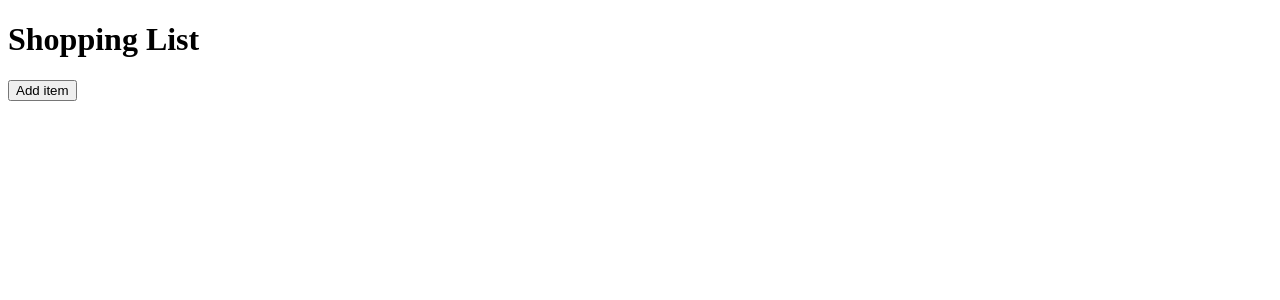
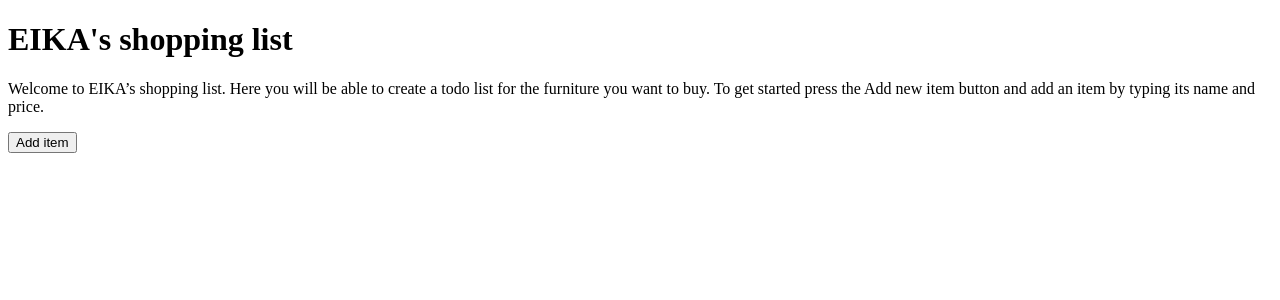
Before and after one commit to rayya89/todo-unitTest, a React (Create React App) app: page / in a window 1280 px wide. Shown: the top 300 px of the page. Built offline with nearby package versions, Linux system fonts and the light colour scheme.

Commit message:
add taskItem.jsx and two screens

```diff
--- a/package.json
+++ b/package.json
@@ -10,6 +10,9 @@
     "react-dom": "^18.0.0",
     "react-scripts": "5.0.0",
     "web-vitals": "^2.1.4"
+  },
+  "jest": {
+    "resetMocks": false
   },
   "scripts": {
     "start": "react-scripts start",
--- a/src/App.jsx
+++ b/src/App.jsx
@@ -3,24 +3,23 @@ import { useState } from "react";
 
 // Project files
 import ModalForm from "./components/ModalForm";
+import ShoppingScreen from "./screens/ShoppingScreen";
+import WelcomeScreen from "./screens/WelcomeScreen";
 
 export default function App() {
   // Local state
   const [list, setList] = useState([]);
   const [showModal, setShowModal] = useState(false);
 
-  // Component
-  const Items = list.map((item) => (
-    <li key={item.id}>
-      {item.name}, {item.price}:-
-    </li>
-  ));
+//Methods
+function openModal() {
+  setShowModal(true);
+}
 
   return (
     <div className="App">
-      <h1>Shopping List</h1>
-      <ul>{Items}</ul>
-      <button onClick={() => setShowModal(true)}>Add item</button>
+      {list.length === 0 && <WelcomeScreen openModal={openModal}/>}
+      {list.length >0 && <ShoppingScreen listState={[list,setList]} openModal={openModal}/>}
       <ModalForm
         listState={[list, setList]}
         modalState={[showModal, setShowModal]}
--- a/src/components/ModalForm.jsx
+++ b/src/components/ModalForm.jsx
@@ -22,8 +22,7 @@ export default function ModalForm({ listState, modalState }) {
       id: list.length,
       name: name,
       price: price,
-      completed: false,
-      imageURL: "",
+      completed: false
     };
 
     setList([...list, newItem]);
--- /dev/null
+++ b/src/components/TaskItem.jsx
@@ -0,0 +1,12 @@
+export default function TaskItem({ item, onCheck }) {
+    const { id, name, price, completed } = item;
+
+    return (
+      <li>
+        <input type="checkbox"checked={completed}
+          onChange={() => onCheck(id)}
+        />
+        {name}, {price}:-
+      </li>
+    );
+  }
--- /dev/null
+++ b/src/screens/ShoppingScreen.jsx
@@ -0,0 +1,28 @@
+import TaskItem from "../components/TaskItem";
+
+export default function ShoppingScreen({ listState, openModal }) {
+    const [list, setList] = listState;
+
+    // Methods
+  function onCheck(id) {
+    const clonedList = [...list];
+    const index = clonedList.findIndex((item) => item.id === id);
+    const editedItem = clonedList[index];
+
+    editedItem.completed = !editedItem.completed;
+    setList(clonedList);
+  }
+
+  // Component
+  const TasksItems = list.map((item) => (
+    <TaskItem key={item.id} item={item} onCheck={onCheck} />
+  ));
+
+  return (
+    <div>
+        <h1>Shopping List</h1>
+      <ul>{TasksItems}</ul>
+      <button onClick={openModal}>Add item</button>
+    </div>
+  )
+}
--- /dev/null
+++ b/src/screens/WelcomeScreen.jsx
@@ -0,0 +1,15 @@
+import React from 'react'
+
+export default function WelcomeScreen({ openModal }) {
+  return (
+    <div>
+    <h1>EIKA's shopping list</h1>
+    <p>
+      Welcome to EIKA’s shopping list. Here you will be able to create a todo
+      list for the furniture you want to buy.
+      To get started press the Add new item button and add an item by typing its name and price.
+    </p>
+    <button onClick={openModal}>Add item</button>
+    </div>
+  )
+}
```
Also changed, not shown: 1 other file (tests, documents, lock files or other folders).
